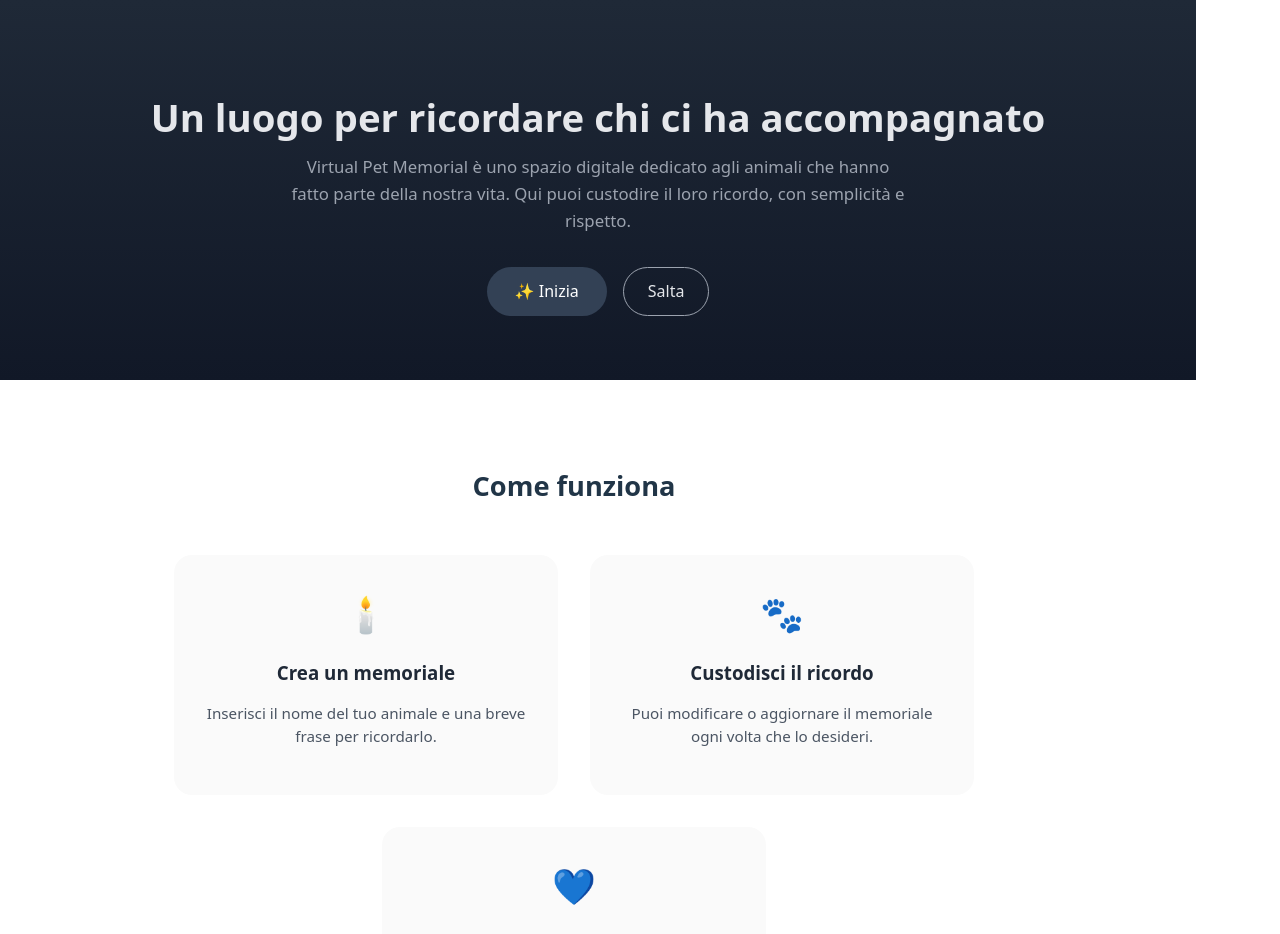
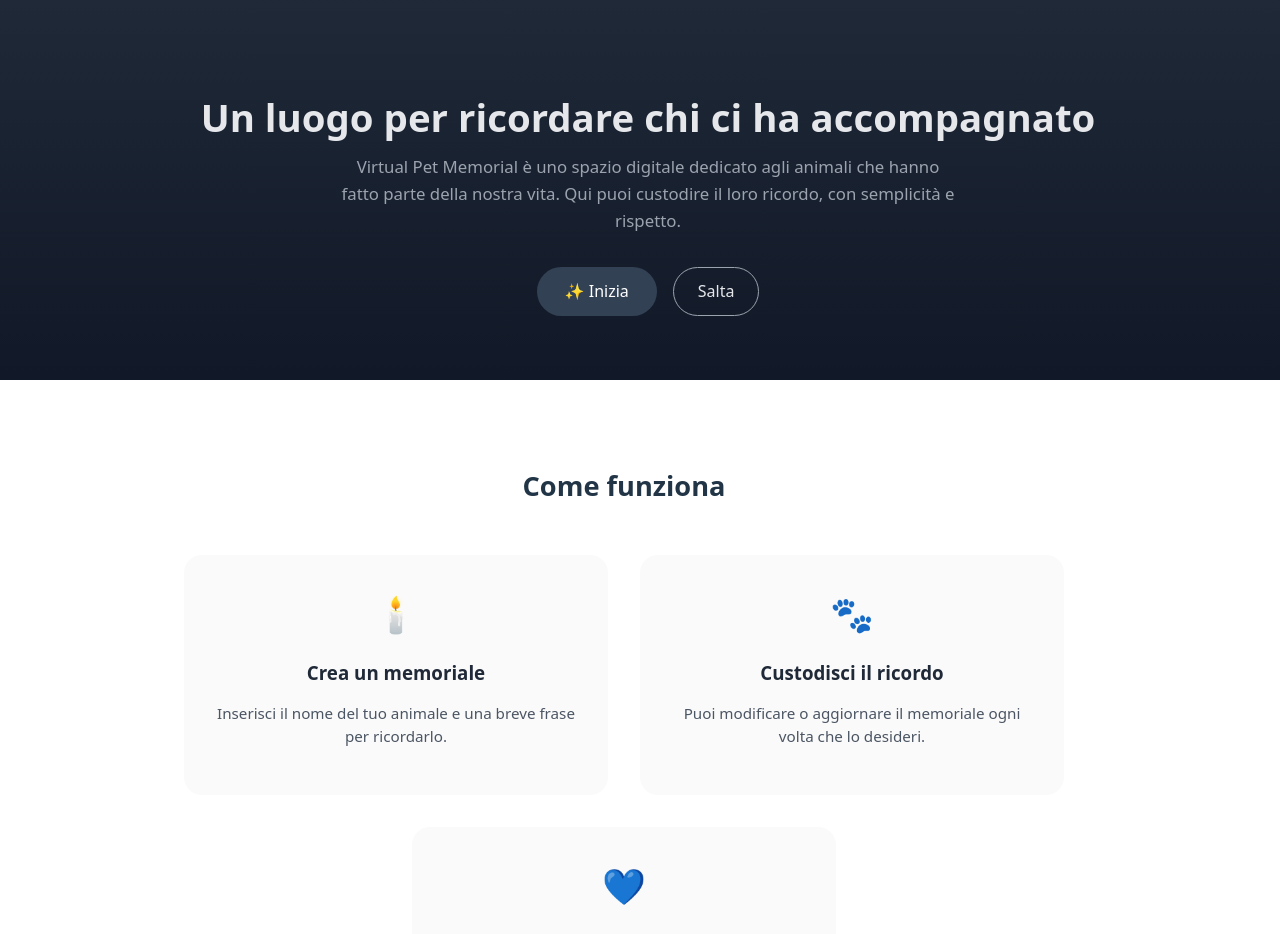
Before and after one commit to andreamalvezzi/virtual-pet-memorial, a React app in the folder frontend/: page /#/welcome in a window 1280 px wide. Shown: the top 934 px of the page. Built offline with nearby package versions, Linux system fonts and the light colour scheme; the HTML template or start-up script is replaced by a standard one.

Commit message:
ux: widen welcome layout max width for better balance

```diff
--- a/frontend/src/pages/WelcomePage.jsx
+++ b/frontend/src/pages/WelcomePage.jsx
@@ -107,7 +107,7 @@ const styles = {
     padding: "4rem 1.5rem",
   },
   heroInner: {
-    maxWidth: "900px",
+    maxWidth: "1200px",//era 900
     margin: "0 auto",
     textAlign: "center",
   },
@@ -148,6 +148,8 @@ const styles = {
   howItWorks: {
     padding: "4rem 1.5rem",
     textAlign: "center",
+    maxWidth: "1200px",//aggiunto
+    margin: "0 auto",//aggiunto
   },
   sectionTitle: {
     fontSize: "1.7rem",
@@ -159,14 +161,14 @@ const styles = {
     justifyContent: "center",
     gap: "2rem",
     flexWrap: "wrap",
-    maxWidth: "1100px",
+    maxWidth: "1200px",//era 1100
     margin: "0 auto",
   },
   stepCard: {
     backgroundColor: "#fafafa",
     borderRadius: "18px",
     padding: "2rem",
-    maxWidth: "320px",
+    maxWidth: "360px",//era 320
     textAlign: "center",
     color: "#1f2937",
   },
```
